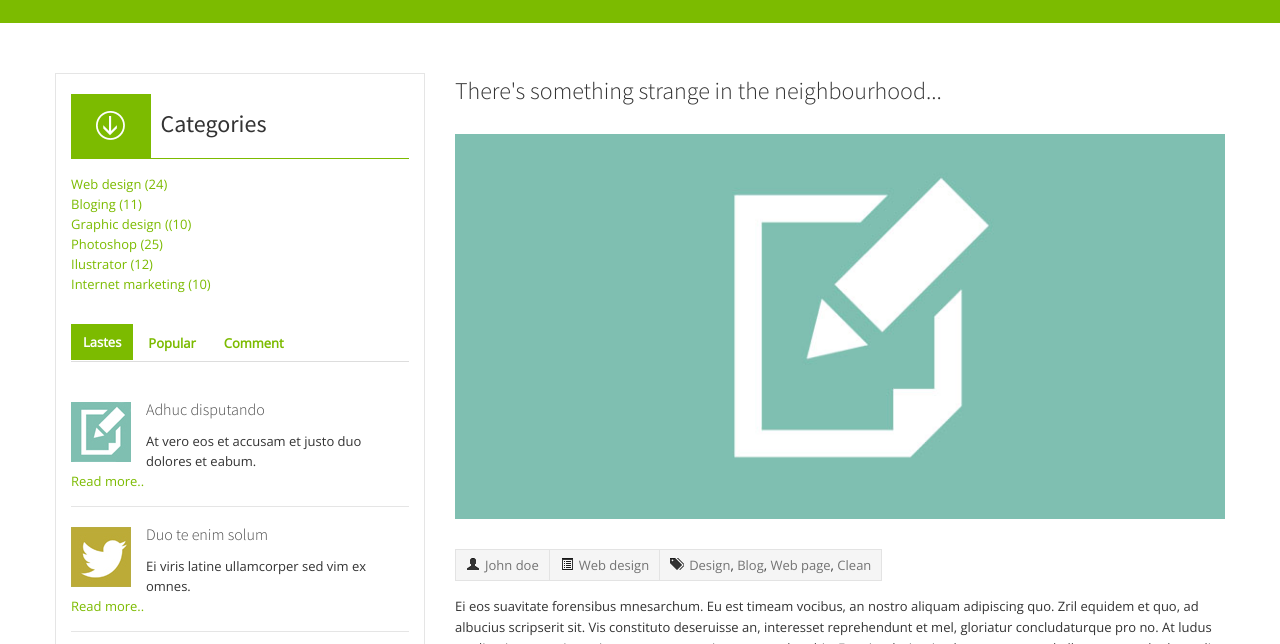
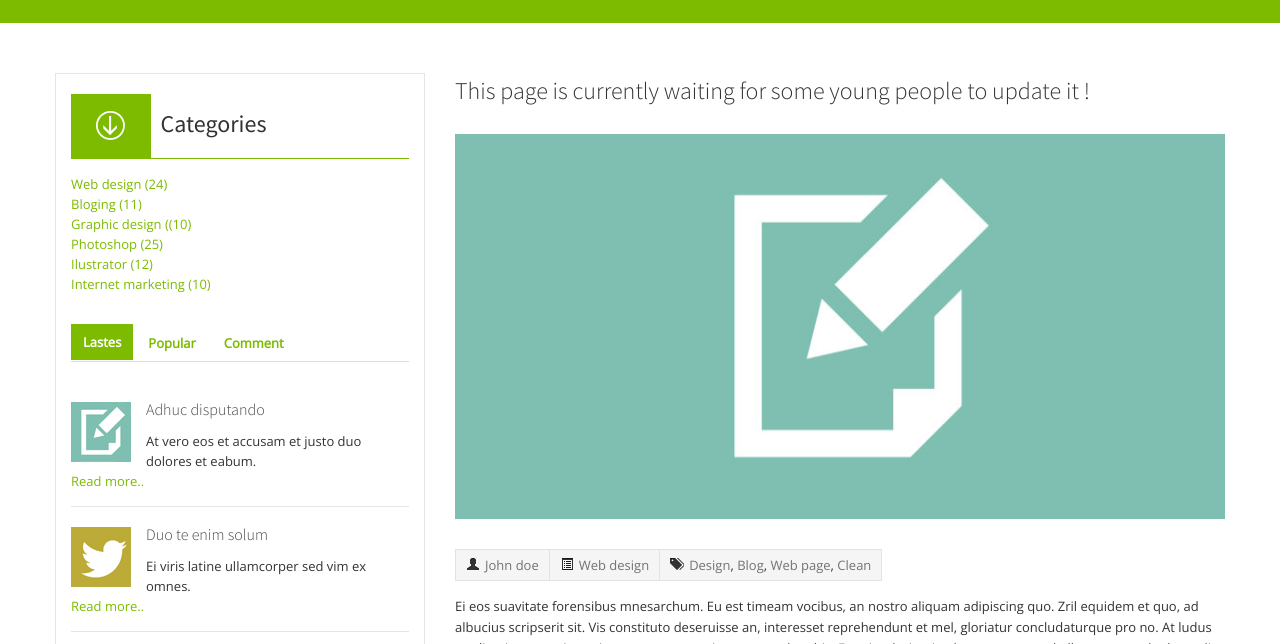
Before and after one commit to lindsaymacvean/youthcabin, a plain HTML site: page working_directory/whatson.html in a window 1280 px wide. Shown: the part 102-746 px from the top of the page. Drawn offline with nearby package versions, Linux system fonts and the light colour scheme; files whose address does not match are found by name.

Commit message:
updated headline

```diff
--- a/working_directory/whatson.html
+++ b/working_directory/whatson.html
@@ -163,7 +163,7 @@
 			<!-- start article full post -->
 			<article class="blog-post">
 			<div class="tooltip-demo headline">
-				<h4>There's something strange in the neighbourhood...</h4>
+				<h4>This page is currently waiting for some young people to update it !</h4>
 			</div>
 			<div class="clearfix">
 			</div>
```
Also changed, not shown: README.md.
